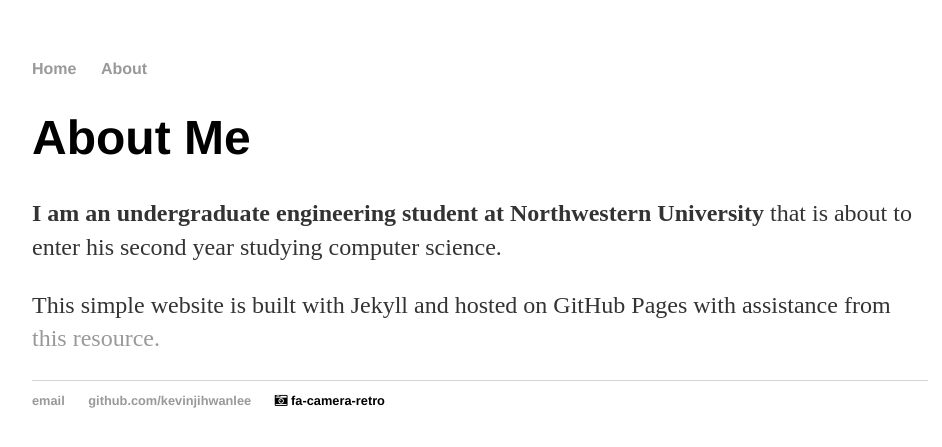
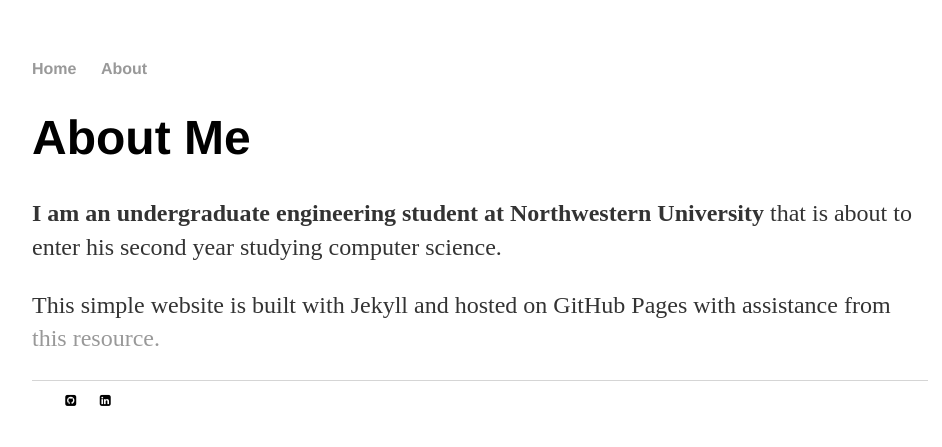
Before and after one commit to kevinjihwanlee/kevinjihwanlee.github.io, a Jekyll site: the page built from about/index.html, in a window 1280 px wide. Shown: the top 447 px of the page, without its empty margins (160-1102 px from the left). Built offline with Jekyll 4.4.1, drawn with Linux system fonts in a browser that asks for light colours.

Commit message:
icon with link functionality

```diff
--- a/_layouts/default.html
+++ b/_layouts/default.html
@@ -20,9 +20,9 @@
 			</div><!-- /.container -->
 			<footer>
 	    		<ul>
-	        		<li><a href="mailto:kevin.jihwan.lee@gmail.com">email</a></li>
-	        		<li><a href="https://github.com/kevinjihwanlee">github.com/kevinjihwanlee</a></li>
-	        		<li><i class="fa fa-camera-retro"></i> fa-camera-retro</li>
+	        		<li><i href="mailto:kevin.jihwan.lee@gmail.com" class="fa-envelope"></i></li>
+	        		<li><i href="https://github.com/kevinjihwanlee" class="fa fa-github-square"></i></li>
+	        		<li><i href="https://www.linkedin.com/in/kevin-jihwan-lee/" class="fa fa-linkedin-square"></i></li>
 				</ul>
 			</footer>
 		</body>
```
